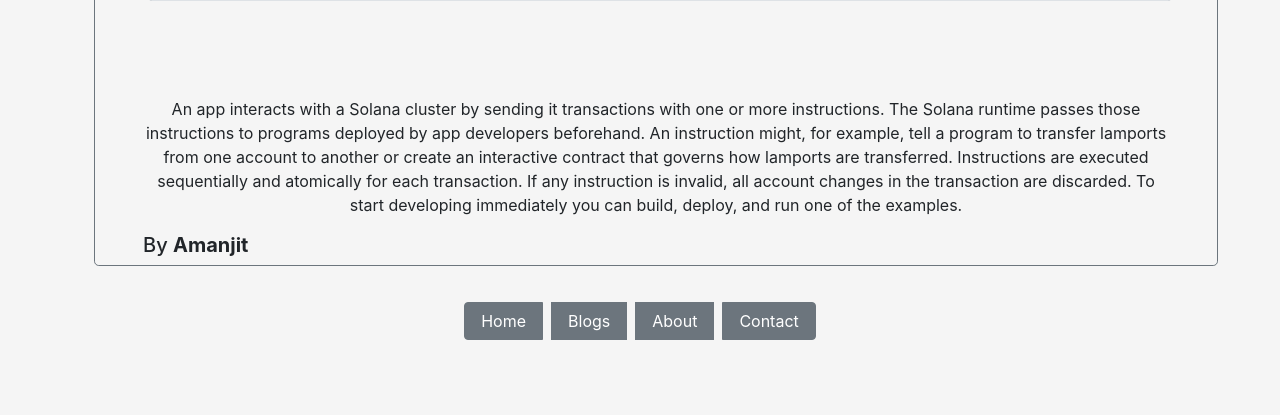
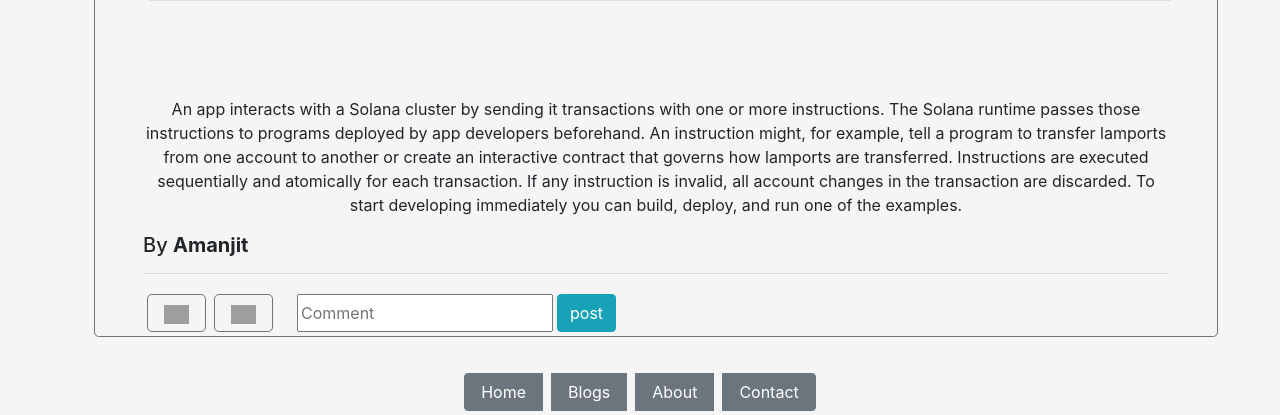
Before and after one commit to rishabhDev2700/BlogApp, a Django app: page /blog/1 in a window 1280 px wide. Shown: the part 1005-1420 px from the top of the page. Before the commit the page ends 1345 px from the top, so only its background shows below. Run offline with Django 3.2, Linux system fonts and the light colour scheme; data comes from the database, SQL or seed files in the repository; grey boxes are pictures that could not be loaded.

Commit message:
Added like/dislike buttons, and Comments in the blog page and added authorization for publishing blog

```diff
--- a/BlogApp/BlogPosts/templates/blog/blog.html
+++ b/BlogApp/BlogPosts/templates/blog/blog.html
@@ -14,6 +14,25 @@
             <p class="fw-light">{{blog.content}}</p>
         </div>
         <div class="h5">By <strong>{{blog.author.first_name}}</strong></div>
+        <hr>
+        <div class="btn-group" role="group" aria-label="Basic example">
+            <a href="" class="btn border border-secondary rounded-lg px-3 m-1"><img
+                    src="https://cdn-icons-png.flaticon.com/512/2107/2107845.png" width="25px"></a>
+            <a href="" class="btn border border-secondary rounded-lg px-3 m-1"><img
+                    src="https://cdn-icons-png.flaticon.com/512/725/725030.png" width="25px"></a>
+            <a href="" class="d-flex flex-row px-3 m-1"><input type="text" class="" placeholder="Comment"><input
+                    type="submit" value="post" class="btn btn-info mx-1"></a>
+            {%for comment in blog.comments%}
+            <div class="container card">
+                <div class="border border-secondary">comment.user</div>
+                <div class="border border-secondary card">comment.comment</div>
+                <div class="btn btn-group"><a href="" class="btn border border-secondary rounded-lg px-3 m-1"><img
+                        src="https://cdn-icons-png.flaticon.com/512/2107/2107845.png" width="25px"></a>
+                    <a href="" class="btn border border-secondary rounded-lg px-3 m-1"><img
+                            src="https://cdn-icons-png.flaticon.com/512/725/725030.png" width="25px"></a></div>
+            </div>
+            {%endfor%}
+        </div>
     </div>
 </div>
 {%endblock%}
--- a/BlogApp/BlogPosts/views.py
+++ b/BlogApp/BlogPosts/views.py
@@ -1,5 +1,6 @@
 import datetime
 
+from django.contrib.auth.decorators import login_required
 from django.http import HttpResponse
 from django.shortcuts import render, redirect
 
@@ -34,6 +35,7 @@
     return render(request, 'blog/blog_list.html', {'blogs': blogs})
 
 
+@login_required
 def publish_blog(request):
     if request.method == 'POST':
         form = BlogForm(request.POST, request.FILES, instance=Blog(author=request.user, pub_date=datetime.date.today()))
@@ -46,5 +48,7 @@
     return render(request, 'blog/blog_form.html', {'form': form})
 
 
+@login_required
 def profile(request):
-    return render(request, 'blog/profile.html')
+    blogs = Blog.objects.filter(author=request.user)
+    return render(request, 'blog/profile.html', {'blogs': blogs})
```
